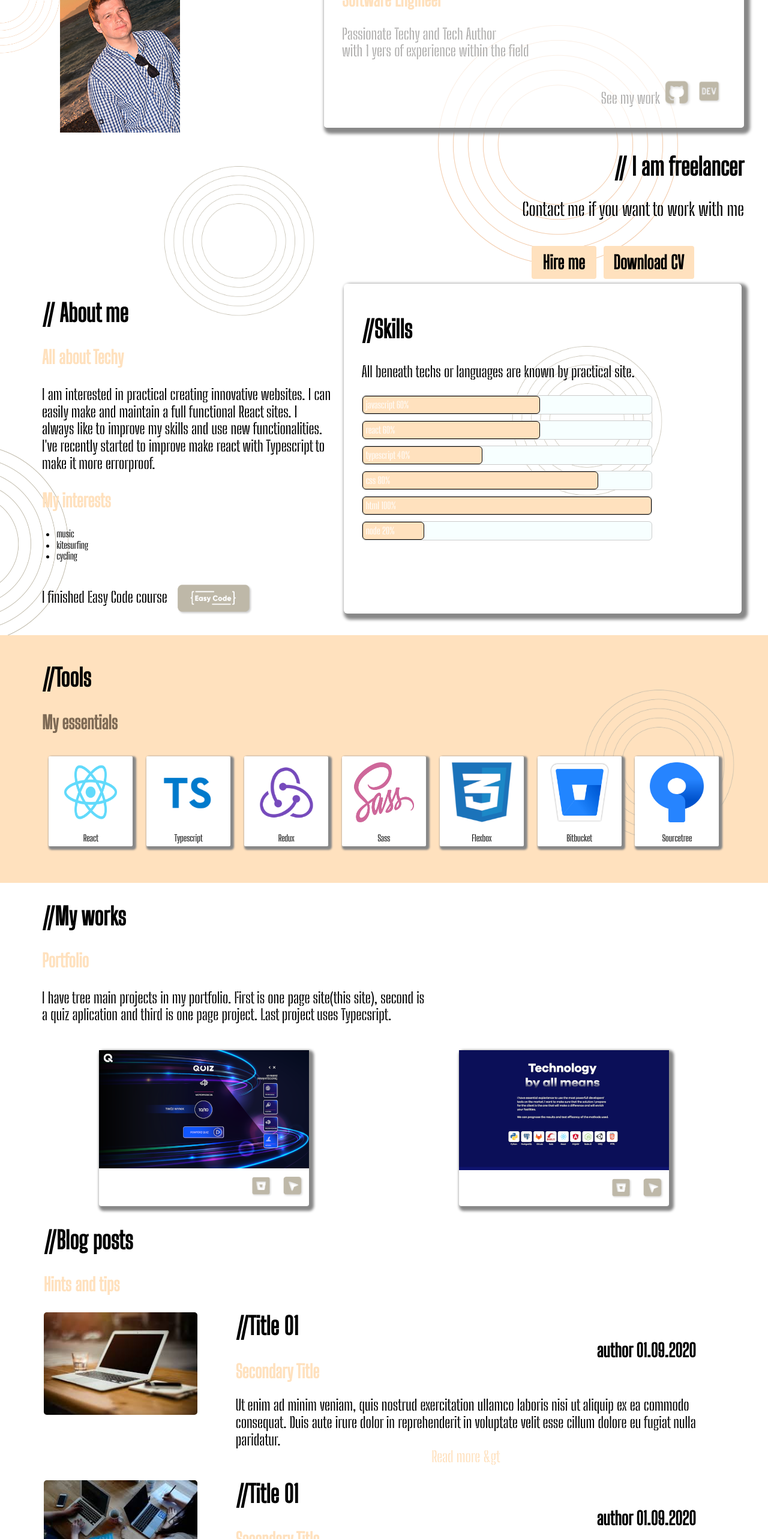
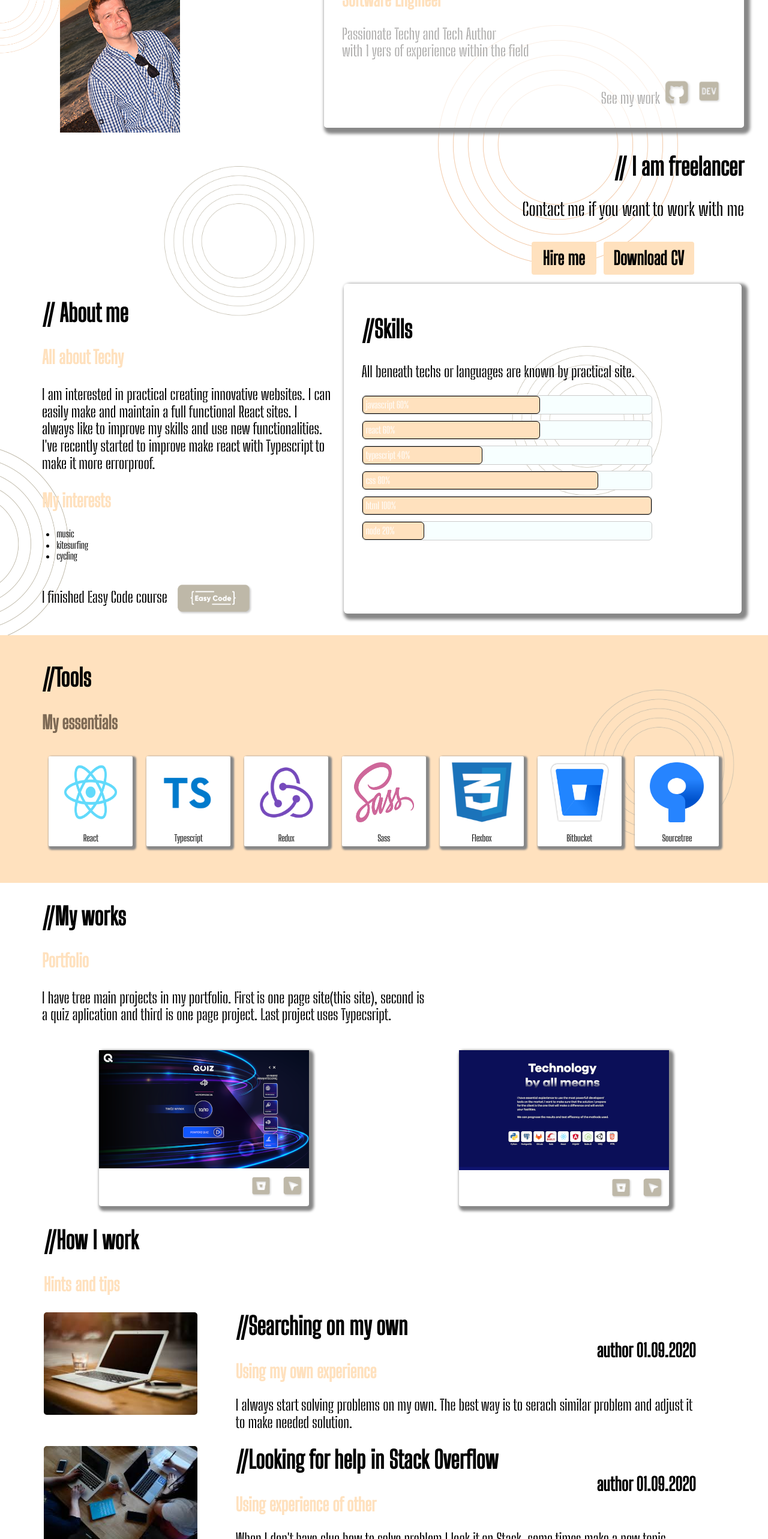
Before and after one commit to marcinfabisiak97/project1PortfolioReact, a React (Create React App) app: page / in a window 1280 px wide. Shown: the part 234-2800 px from the top of the page at 60% size. Built offline with nearby package versions, Linux system fonts and the light colour scheme.

Commit message:
correcting mistakes

```diff
--- a/src/components/main-wrapper_blog/index.js
+++ b/src/components/main-wrapper_blog/index.js
@@ -4,7 +4,7 @@ const Mainwrapperblog = ({ aboutref, skillref, myworkref, blogref, contactref })
     return (
         <div class="main-wrapper_blog" ref={blogref}>
             <div class="main-wrapper_blogtitle">
-        <h2 id="blog">//Blog posts</h2>
+                <h2 id="blog">//How I work</h2>
                 <h3>Hints and tips</h3>
             </div>
             <div class="main-wrapper_blogtitle01">
@@ -13,10 +13,12 @@ return (
                         <img src={photo1} />
                     </div>
                     <div class="main-wrapper_blogtitle01desc">
-                <h2>//Title 01</h2>
+                        <h2>//Searching on my own</h2>
                         <h4>author 01.09.2020</h4>
-                <h3>Secondary Title</h3>
-                <p> Ut enim ad minim veniam, quis nostrud exercitation ullamco laboris nisi ut aliquip ex ea commodo consequat. Duis aute irure dolor in reprehenderit in voluptate velit esse cillum dolore eu fugiat nulla paridatur. <a href="">Read more &gt </a></p>
+                        <h3>Using my own experience</h3>
+                        <p>I always start solving problems on my own.
+                            The best way is to serach similar problem
+                            and adjust it to make needed solution.</p>
                     </div>
                 </div>
                 <div class="main-wrapper_blogtitle01title2">
@@ -24,10 +26,12 @@ return (
                         <img src={photo2} />
                     </div>
                     <div class="main-wrapper_blogtitle01desc">
-                <h2>//Title 01</h2>
+                        <h2>//Looking for help in Stack Overflow</h2>
                         <h4>author 01.09.2020</h4>
-                <h3>Secondary Title </h3>
-                <p> Ut enim ad minim veniam, quis nostrud exercitation ullamco laboris nisi ut aliquip ex ea commodo consequat. Duis aute irure dolor in reprehenderit in voluptate velit esse cillum dolore eu fugiat nulla pariatur. <a href="">Read more &gt </a></p>
+                        <h3>Using experience of other</h3>
+                        <p>When I don't have clue how to solve problem I look it on Stack, some times make a new topic.
+                            When Stack don't have any solution and I really don't known I ask my mentor.
+                        </p>
                     </div>
                 </div>
             </div>
--- a/src/components/wrapper/index.js
+++ b/src/components/wrapper/index.js
@@ -31,8 +31,7 @@ const Wrapper = ({ aboutref, skillref, myworkref, blogref, contactref }) => {
                             )
                         })
                     }
-                    <div class="header__navLi"><img src={twitter} alt="twitter" /></div>
-                    <div class="header__navLi"><img src={facebook} alt="facebook" /></div>
+
                     <div class="header__navLi"><img src={linkedin} alt="linkedin" /></div>
                 </div>
             </div>
--- a/src/styles/themes/default/components/_contacts.scss
+++ b/src/styles/themes/default/components/_contacts.scss
@@ -223,8 +223,9 @@
   .main-wrapper {
     &_contact {
       @include myFlex();
+      flex-direction: column;
       background-color: $c-negroni;
-      max-height: 450px;
+      max-height: 490px;
       background-image: url(../../../../assets/koła_03.png);
       background-repeat: no-repeat;
       background-position: 700px -200px;
--- a/src/styles/themes/default/components/_header.scss
+++ b/src/styles/themes/default/components/_header.scss
@@ -194,7 +194,7 @@
     &__nav {
       width: 60vw;
       height: 10vh;
-      font-size: pxToRem(25);
+      font-size: pxToRem(15);
       padding: $space-xxx-small;
       margin-top: $space-small;
     }
@@ -257,7 +257,7 @@
     &__nav {
       width: 60vw;
       height: 10vh;
-      font-size: pxToRem(25);
+      font-size: pxToRem(15);
       padding: $space-xxx-small;
       margin-top: $space-small;
     }
@@ -325,7 +325,7 @@
       max-height: 7vh;
       display: flex;
       justify-content: space-between;
-      font-size: pxToRem(25);
+      font-size: pxToRem(15);
       padding: $space-xxx-small;
       margin: $space-small $space-null;
     }
--- a/src/styles/themes/default/components/_section.scss
+++ b/src/styles/themes/default/components/_section.scss
@@ -70,6 +70,25 @@
 
   div {
     display: flex;
+    animation-name: example;
+    animation-duration: 1s;
+    position: relative;
+    animation-iteration-count: infinite;
+  }
+
+  @keyframes example {
+    0% {
+      left: 0px;
+      top: 0px;
+    }
+    50% {
+      left: 0px;
+      top: -10px;
+    }
+    100% {
+      left: 0px;
+      top: 0px;
+    }
   }
 
   button {
@@ -766,7 +785,7 @@
     .main-tollsicon {
       display: flex;
       justify-content: space-around;
-
+      flex-wrap: wrap;
       .main-tollsicon_img {
         img {
           width: 20px;
@@ -834,6 +853,8 @@
 
       button {
         font-size: pxToRem(10);
+        margin: 0;
+        padding: 0;
       }
     }
   }
@@ -961,7 +982,7 @@
     &_myworks {
       margin-left: $space-large;
       margin-top: $space-medium;
-      width: 90%;
+      width: 80%;
 
       h2 {
         font-size: pxToRem(15);
```
Lines whose indentation alone changed are shown as unchanged.
